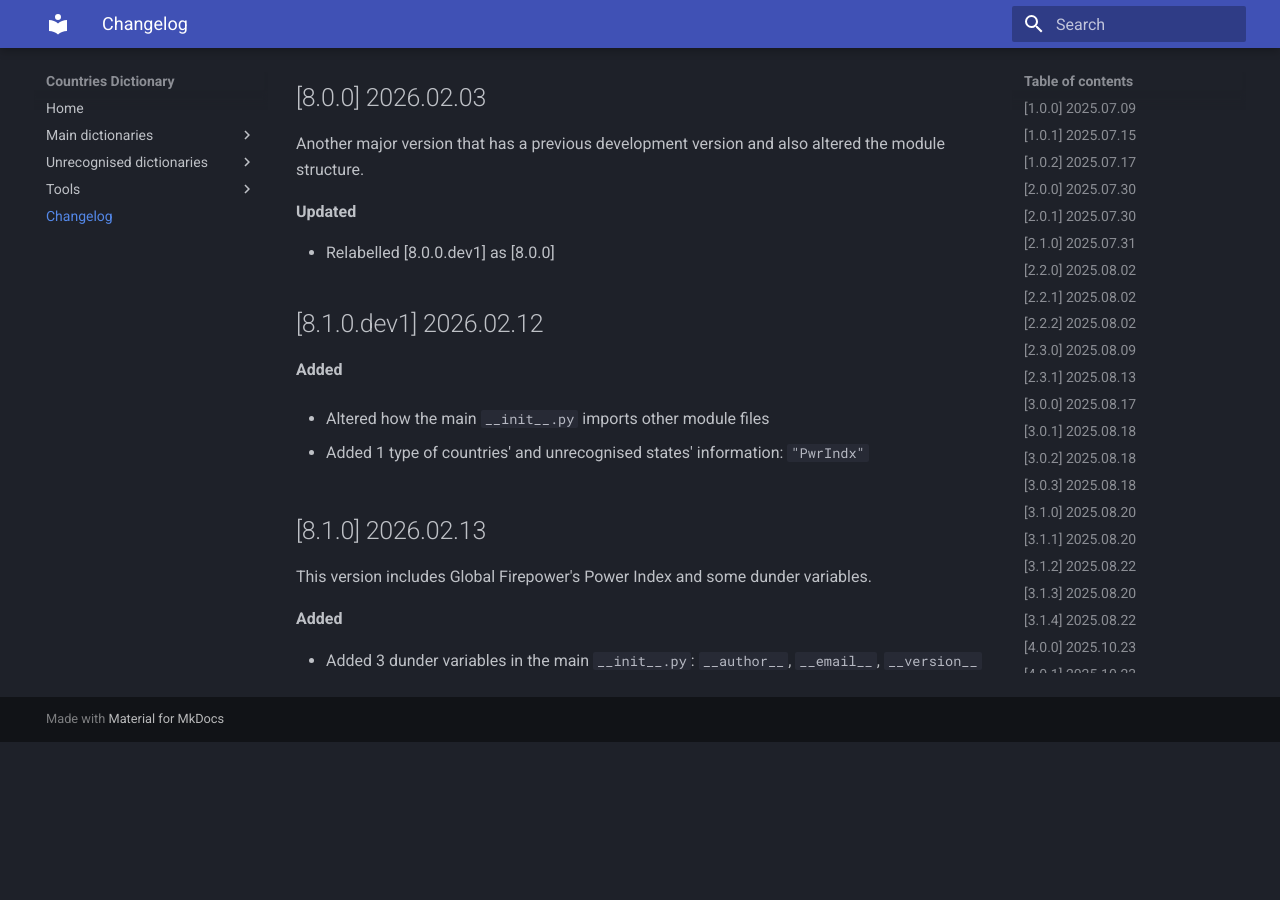
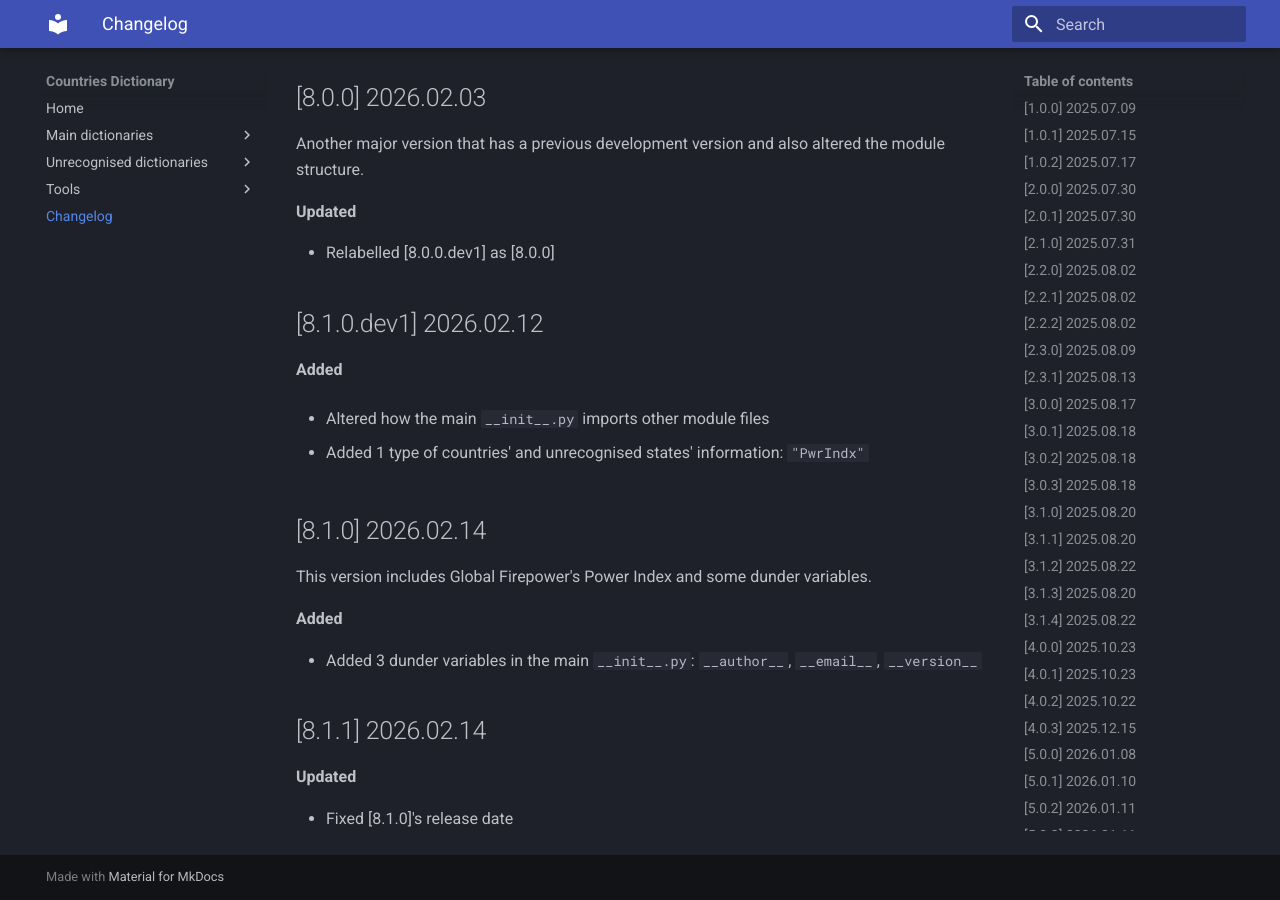
Before and after one commit to ThienFakeVN/countries_dictionary, an MkDocs documentation site: the page built from docs/changelog.md, in a window 1280 px wide and 900 px high, scrolled down 11409 px. Built offline with MkDocs 1.6.1 and Material for MkDocs 9.7.7, drawn with Linux system fonts in a browser that asks for light colours; before the commit the page ends 12151 px from its top, so only the background shows below that; some of the changed text lies outside the part shown.

Commit message:
ahhhyeah

```diff
--- a/docs/changelog.md
+++ b/docs/changelog.md
@@ -220,7 +220,7 @@ __Updated__
 ## [4.0.2] 2025.10.22
 __Updated__
 
-- updated some population information
+- Updated some population information
 
 ## [4.0.3] 2025.12.15
 __Updated__
@@ -400,9 +400,22 @@ __Added__
 
 - Added 1 type of countries' and unrecognised states' information: `"PwrIndx"`
 
-## [8.1.0] 2026.02.13
+## [8.1.0] 2026.02.14
 This version includes Global Firepower's Power Index and some dunder variables.
 
 __Added__
 
 - Added 3 dunder variables in the main `__init__.py`: `__author__`, `__email__`, `__version__`
+
+## [8.1.1] 2026.02.14
+__Updated__
+
+- Fixed [8.1.0]'s release date
+
+<!--
+## [8.2.0] 2026.02.
+This version adds the Vietnamese documentation for this module. Cảm ơn bất kì đồng chí nào đang sử dụng cái module này =)
+
+__Added__
+
+- Added the Vietnamese documentation-->
--- a/pyproject.toml
+++ b/pyproject.toml
@@ -4,7 +4,7 @@ build-backend = "setuptools.build_meta"
 
 [project]
 name = "countries_dictionary"
-version = "8.1.0"
+version = "8.1.1"
 description = "Provides dictionaries contains countries and unrecognised states and information about them"
 readme = "README.md"
 requires-python = ">=3.7"
```
Also changed, not shown: mkdocs.yml (+0 -10 lines).
